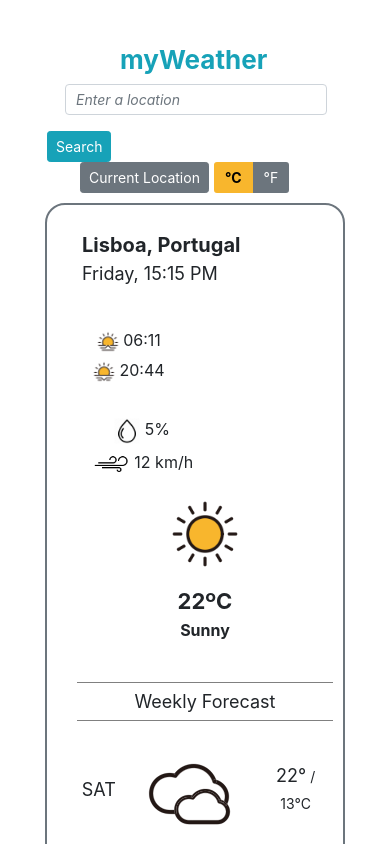
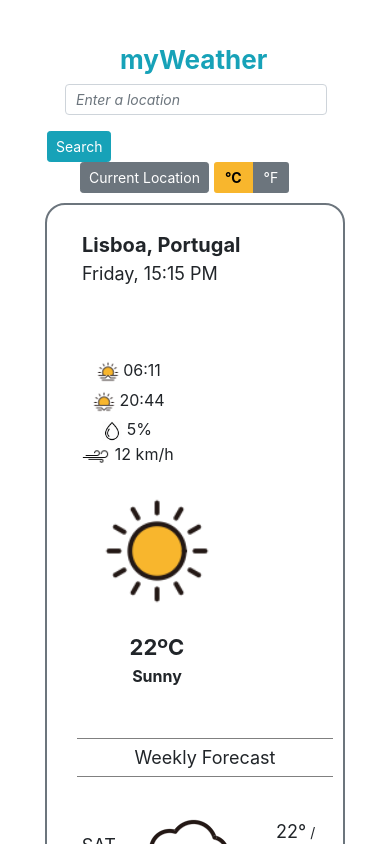
Before and after one commit to MargSousa/weather-app-shecodes, a React (Create React App) app: page / in a window 390 px wide. Shown: the top 844 px of the page. Built offline with nearby package versions, Linux system fonts and the light colour scheme.

Commit message:
more media

```diff
--- a/src/Location.css
+++ b/src/Location.css
@@ -60,12 +60,40 @@
   font-weight: bold;
 }
 
-@media (max-width: 767.98px) {
-  #location-icon {
-    width: 40%;
-  }
+@media (max-width: 550px) {
 
   .location-main {
     margin-bottom: 40px;
   }
+
+  .location-sun, .location-details {
+    padding-top: 60px;
+    display: inline;
+  }
+
+  .location-main {
+    display: inline;
+    width: 190px;
+    padding-bottom: 10px;
+  }
+
 }
+
+@media (max-width: 380px) {
+  .location-main {
+    margin: 0 auto;
+    display: inline;
+    padding-top: 20px;
+    padding-bottom: 30px;
+  }
+
+  .location-sun, .location-details {
+    margin: 0 auto;
+    padding-top: 35px;
+    padding-top: 30px;
+  }
+
+  #location-icon {
+    width: 90%;
+  }
+}
```
